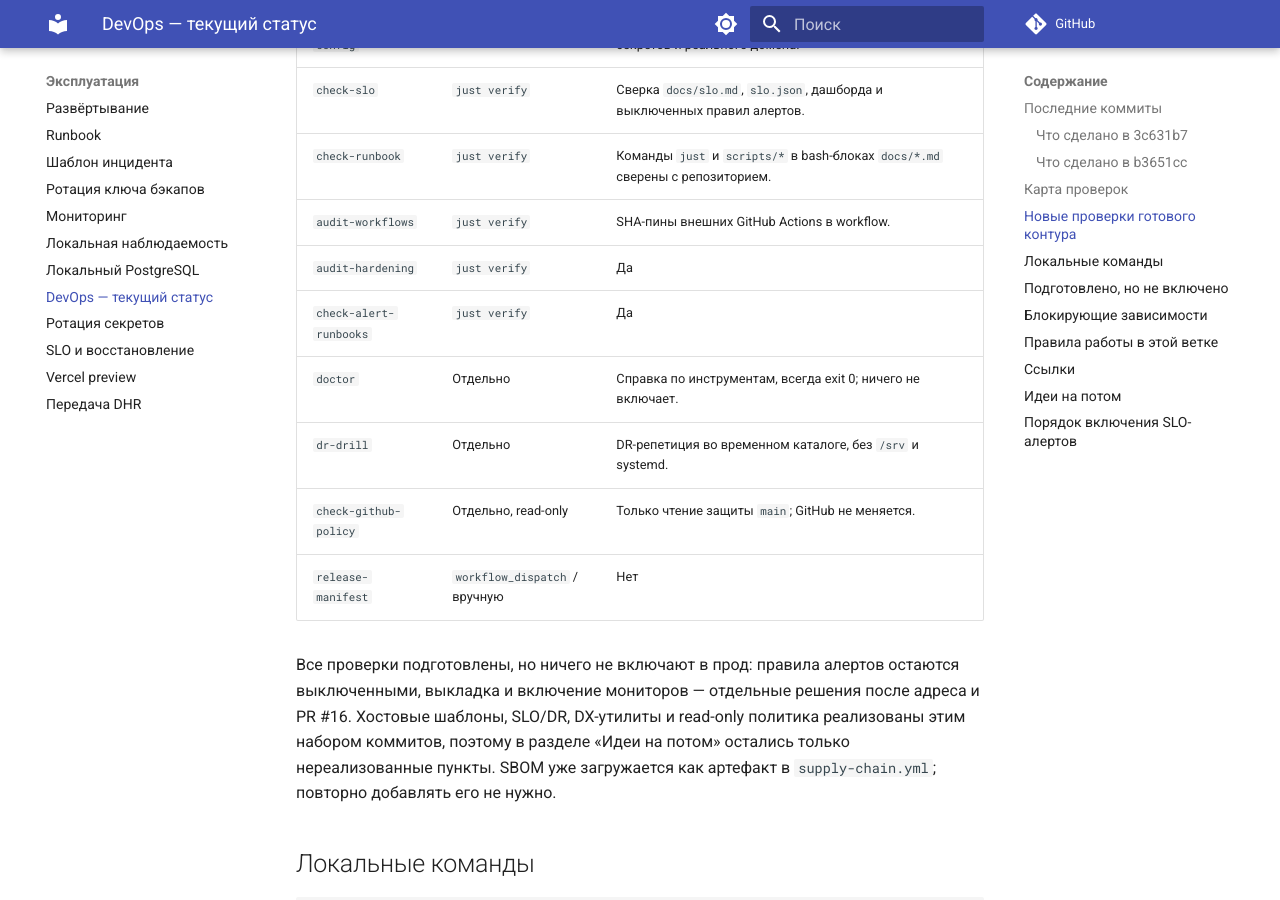
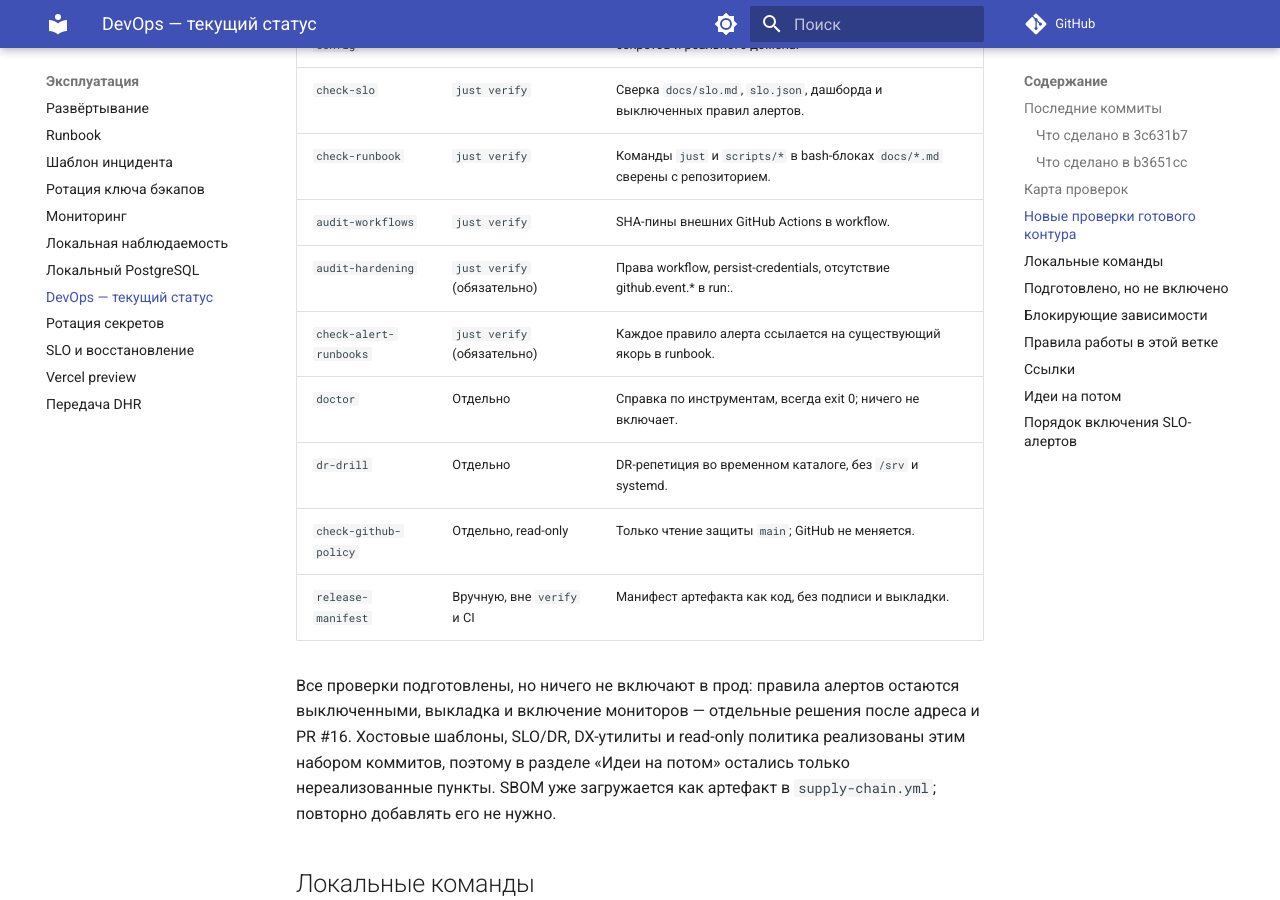
Before and after one commit to Cewerty/sreda-media, an MkDocs documentation site: the page built from docs/DEVOPS-STATUS.md, in a window 1280 px wide and 900 px high, scrolled down 2484 px. Built offline with MkDocs 1.6.1 and Material for MkDocs 9.7.7, drawn with Linux system fonts in a browser that asks for light colours; comment, search, counter and statistics services are not loaded.

Commit message:
docs: fix DevOps status table columns
Небольшая правка вёрстки после коммита `861b8f5`: три новые строки таблицы
«Новые проверки готового контура» были с четырьмя ячейками при трёхколоночном
заголовке, поэтому MkDocs терял описание проверки. serv, PR #16 и чужие ветки
не трогались, новый PR не создавался, гейты и алерты остаются выключенными.

Что изменено:
- `audit-hardening` и `check-alert-runbooks`: колонка «Запуск」 теперь содержит
  пометку «обязательно», описание осталось в третьей колонке;
- `release-manifest`: в колонке «Запуск」 явно указано, что рецепт работает
  вручную, вне `verify` и CI.

Проверки: scripts/check.py (190 ссылок), config_lint.py, scripts/check_links.py,
mkdocs build --strict — зелёные, grep на иноязычные артефакты — пусто.

Refs: #9 #35

```diff
--- a/docs/DEVOPS-STATUS.md
+++ b/docs/DEVOPS-STATUS.md
@@ -57,12 +57,12 @@
 | `check-slo` | `just verify` | Сверка `docs/slo.md`, `slo.json`, дашборда и выключенных правил алертов. |
 | `check-runbook` | `just verify` | Команды `just` и `scripts/*` в bash-блоках `docs/*.md` сверены с репозиторием. |
 | `audit-workflows` | `just verify` | SHA-пины внешних GitHub Actions в workflow. |
-| `audit-hardening` | `just verify` | Да | Права workflow, persist-credentials, отсутствие github.event.* в run:. |
-| `check-alert-runbooks` | `just verify` | Да | Каждое правило алерта ссылается на существующий якорь в runbook. |
+| `audit-hardening` | `just verify` (обязательно) | Права workflow, persist-credentials, отсутствие github.event.* в run:. |
+| `check-alert-runbooks` | `just verify` (обязательно) | Каждое правило алерта ссылается на существующий якорь в runbook. |
 | `doctor` | Отдельно | Справка по инструментам, всегда exit 0; ничего не включает. |
 | `dr-drill` | Отдельно | DR-репетиция во временном каталоге, без `/srv` и systemd. |
 | `check-github-policy` | Отдельно, read-only | Только чтение защиты `main`; GitHub не меняется. |
-| `release-manifest` | `workflow_dispatch` / вручную | Нет | Манифест артефакта как код, без подписи и выкладки. |
+| `release-manifest` | Вручную, вне `verify` и CI | Манифест артефакта как код, без подписи и выкладки. |
 
 Все проверки подготовлены, но ничего не включают в прод: правила алертов
 остаются выключенными, выкладка и включение мониторов — отдельные решения после
```
